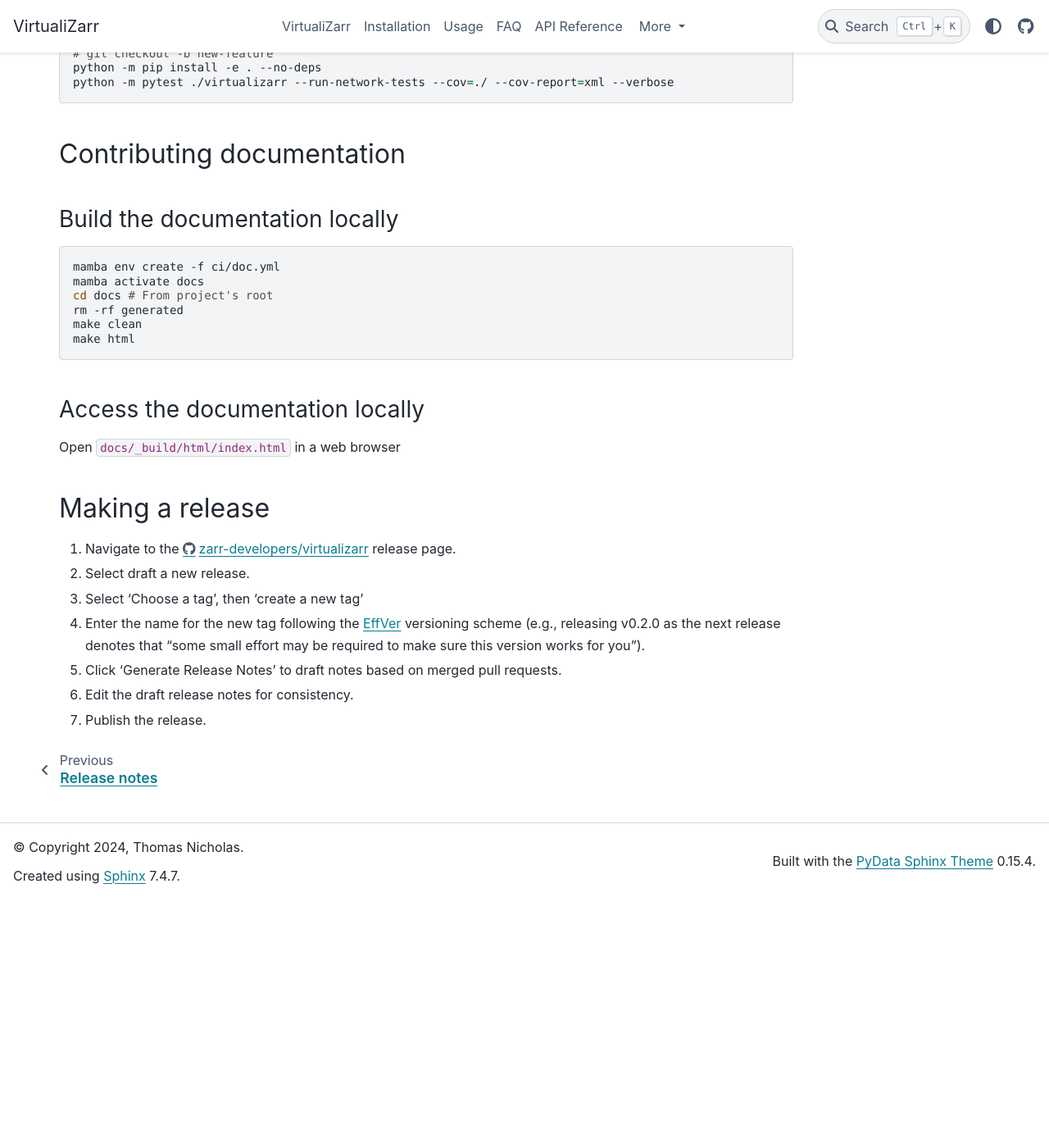
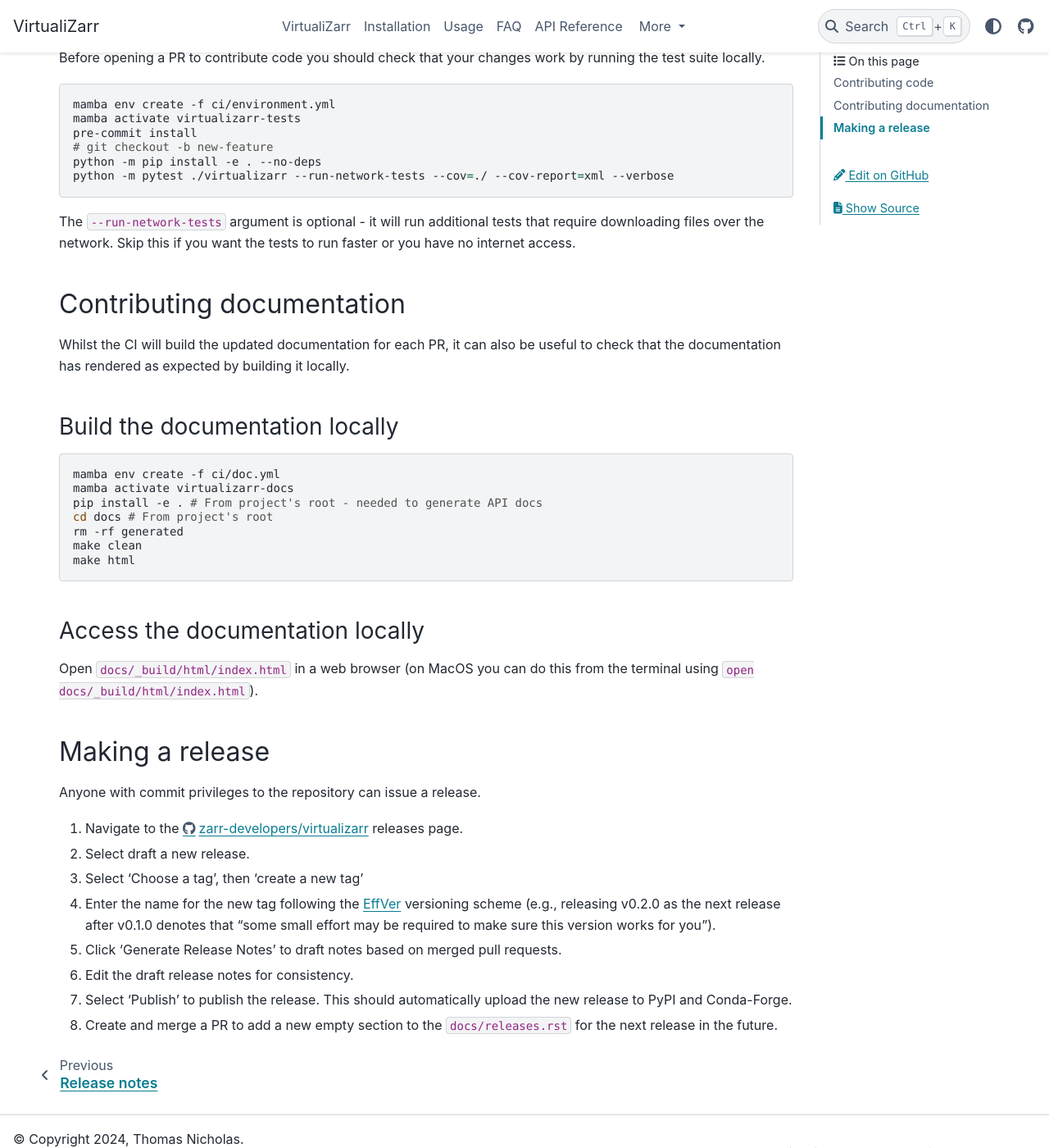
Before and after one commit to zarr-developers/VirtualiZarr, a Sphinx documentation site: the page built from docs/contributing.md, in a window 1280 px wide and 1400 px high, scrolled down 303 px. Shown: the whole window at 82% size. Built offline with Sphinx 7.4.7 and the PyData theme 0.15.4, drawn with Linux system fonts in a browser that asks for light colours; before the commit the page ends 1384 px from its top, so only the background shows below that; some of the changed text lies outside the part shown.

Commit message:
Update contributors guide (#298)
* releases

* release versions

* what happens when you publish

* extra step to add empty release notes

* need to install package in docs env

* correct name of docs env

* how to open html build on MacOS

* link to code of conduct

* text explanation

* explain --run-network-tests

* release note

````diff
--- a/docs/contributing.md
+++ b/docs/contributing.md
@@ -1,6 +1,10 @@
 # Contributing
 
+Contributions are welcome and encouraged! We ask only that all contributors follow the [Zarr Developers Code of Conduct](https://github.com/zarr-developers/.github/blob/main/CODE_OF_CONDUCT.md).
+
 ## Contributing code
+
+Before opening a PR to contribute code you should check that your changes work by running the test suite locally.
 
 ```bash
 mamba env create -f ci/environment.yml
@@ -11,13 +15,18 @@
 python -m pytest ./virtualizarr --run-network-tests --cov=./ --cov-report=xml --verbose
 ```
 
+The `--run-network-tests` argument is optional - it will run additional tests that require downloading files over the network. Skip this if you want the tests to run faster or you have no internet access.
+
 ## Contributing documentation
+
+Whilst the CI will build the updated documentation for each PR, it can also be useful to check that the documentation has rendered as expected by building it locally.
 
 ### Build the documentation locally
 
 ```bash
 mamba env create -f ci/doc.yml
-mamba activate docs
+mamba activate virtualizarr-docs
+pip install -e . # From project's root - needed to generate API docs
 cd docs # From project's root
 rm -rf generated
 make clean
@@ -26,14 +35,17 @@
 
 ### Access the documentation locally
 
-Open `docs/_build/html/index.html` in a web browser
+Open `docs/_build/html/index.html` in a web browser (on MacOS you can do this from the terminal using `open docs/_build/html/index.html`).
 
 ## Making a release
 
-1. Navigate to the [https://github.com/zarr-developers/virtualizarr/releases](https://github.com/zarr-developers/virtualizarr/releases) release page.
+Anyone with commit privileges to the repository can issue a release.
+
+1. Navigate to the [https://github.com/zarr-developers/virtualizarr/releases](https://github.com/zarr-developers/virtualizarr/releases) releases page.
 2. Select draft a new release.
 3. Select 'Choose a tag', then 'create a new tag'
-4. Enter the name for the new tag following the [EffVer](https://jacobtomlinson.dev/effver/) versioning scheme (e.g., releasing v0.2.0 as the next release denotes that “some small effort may be required to make sure this version works for you”).
+4. Enter the name for the new tag following the [EffVer](https://jacobtomlinson.dev/effver/) versioning scheme (e.g., releasing v0.2.0 as the next release after v0.1.0 denotes that “some small effort may be required to make sure this version works for you”).
 4. Click 'Generate Release Notes' to draft notes based on merged pull requests.
 5. Edit the draft release notes for consistency.
-6. Publish the release.
+6. Select 'Publish' to publish the release. This should automatically upload the new release to PyPI and Conda-Forge.
+7. Create and merge a PR to add a new empty section to the `docs/releases.rst` for the next release in the future.
--- a/docs/releases.rst
+++ b/docs/releases.rst
@@ -33,6 +33,8 @@
 
 - FAQ answers on Icechunk compatibility, converting from existing Kerchunk references to Icechunk, and how to add a new reader for a custom file format.
   (:pull:`266`) By `Tom Nicholas <https://github.com/TomNicholas>`_.
+- Minor improvements to the Contributing Guide.
+  (:pull:`298`) By `Tom Nicholas <https://github.com/TomNicholas>`_.
 
 Internal Changes
 ~~~~~~~~~~~~~~~~
````
